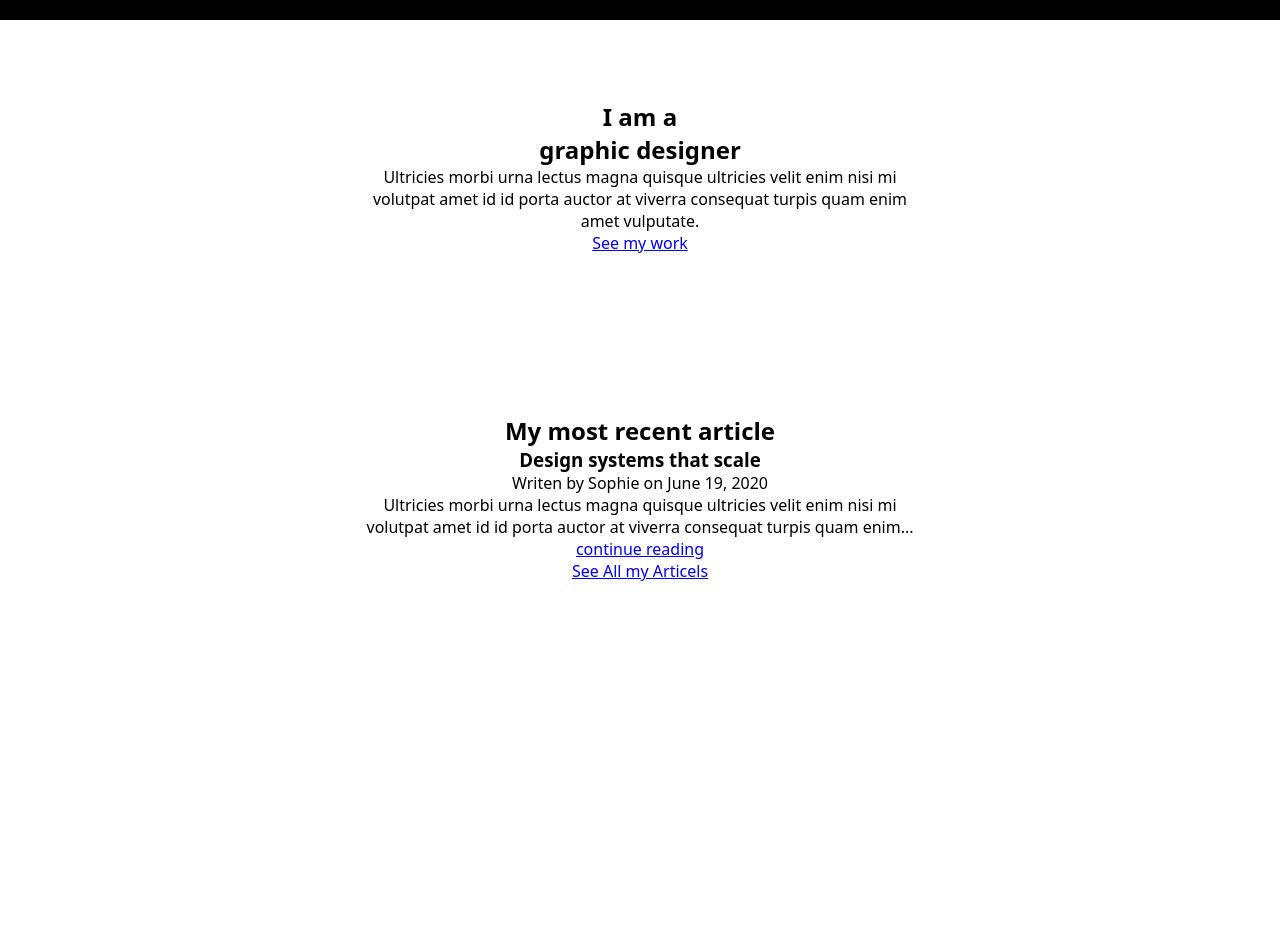
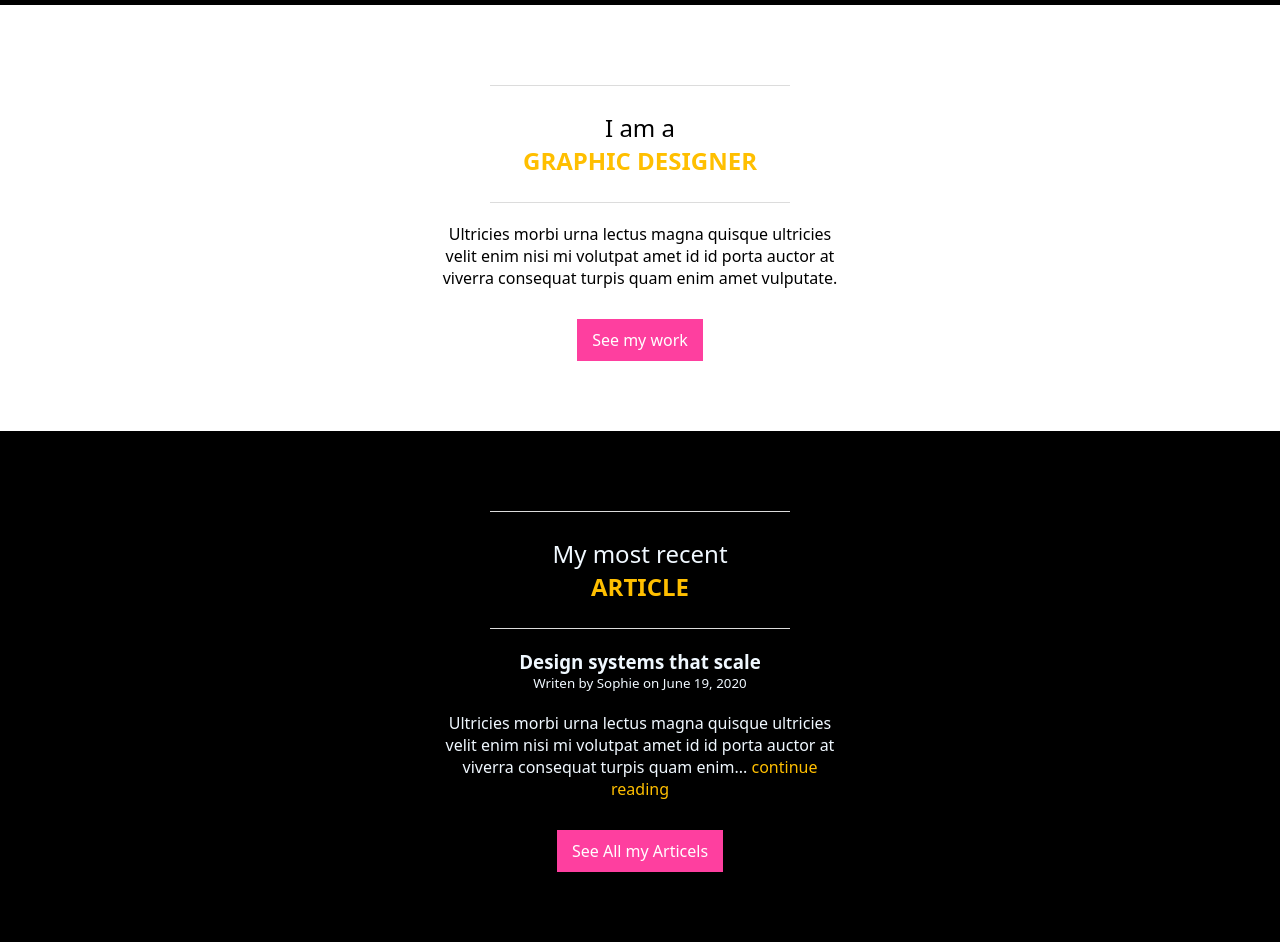
Before and after one commit to hamzaxezzat/Scrimba, a browser extension: page 4.Essential CSS concepts/CSS Challenge/index.html in a window 1280 px wide. Shown: the part 412-1354 px from the top of the page. Before the commit the page ends 1074 px from the top, so only its background shows below. Drawn offline with Linux system fonts and the light colour scheme.

Commit message:
4.Essential Final

```diff
--- a/4.Essential CSS concepts/CSS Challenge/index.css
+++ b/4.Essential CSS concepts/CSS Challenge/index.css
@@ -1,3 +1,7 @@
+:root {
+    --primary: #ffbf00;
+    --secondary: #fe3f9f;
+  }
 
 /*
 Wild Strawberry: #fe3f9f
@@ -15,7 +19,7 @@ body{
     font-family:system-ui, -apple-system, BlinkMacSystemFont, 'Segoe UI', Roboto, Oxygen, Ubuntu, Cantarell, 'Open Sans', 'Helvetica Neue', sans-serif;
 }
 .container{
-    width: 550px;
+    width: 500px;
     margin: 0 auto;
     padding: 80px 0;
 }
@@ -28,7 +32,7 @@ body{
     font-weight: 200;
 }
 #intro-h1-name{
-    color:#ffd34c;
+    color: var(--primary);
     font-size: xx-large;
     /* font-size: 200px; */
 }
@@ -40,9 +44,43 @@ body{
     border-radius: 50%;
 }
 h2{
+    padding: 25px 0;
+    border-top: thin solid gainsboro ;
+    border-bottom: thin solid gainsboro ;
+    font-weight: 200;
+    width: 60%;
+    margin: 0 auto;
 
 }
 h2 span{
+    font-weight: 700;
     display: block;
-    color: ;
+    color: var(--primary);
+    text-transform: uppercase;
 }
+.pragraph{
+    padding: 20px 0;
+    width: 80%;
+    margin:0 auto 20px
+}
+.btn{
+    background-color:var(--secondary) ;
+    color:white;
+    padding: 10px 15px;
+}
+a{
+
+    text-decoration: none;
+}
+.article-date{
+    font-size: smaller;
+}
+h3{
+    margin-top: 20px;
+}
+article a{
+    color: var(--primary);
+}
+.dark  a {
+    /* color: white; */
+}
--- a/4.Essential CSS concepts/CSS Challenge/index.html
+++ b/4.Essential CSS concepts/CSS Challenge/index.html
@@ -15,17 +15,19 @@
 
         <h2>I am a <span> graphic designer</span></h2>
 
-        <p>Ultricies morbi urna lectus magna quisque ultricies velit enim nisi mi volutpat amet id id porta auctor at viverra consequat turpis quam enim amet vulputate.</p>
+        <p class="pragraph">Ultricies morbi urna lectus magna quisque ultricies velit enim nisi mi volutpat amet id id porta auctor at viverra consequat turpis quam enim amet vulputate.</p>
         <a href="#" class="btn">See my work</a>
     </div>
+    <div class="dark">
     <div class="container">
-        <h2>My most recent article</h2>
+        <h2>My most recent <span>article</span></h2>
         <article>
             <h3>Design systems that scale</h3>
-            <p>Writen by Sophie on June 19, 2020</p>
-            <p>Ultricies morbi urna lectus magna quisque ultricies velit enim nisi mi volutpat amet id id porta auctor at viverra consequat turpis quam enim... <a href="#">continue reading</a></p>
+            <p class="article-date">Writen by Sophie on June 19, 2020</p>
+            <p class="pragraph">Ultricies morbi urna lectus magna quisque ultricies velit enim nisi mi volutpat amet id id porta auctor at viverra consequat turpis quam enim... <a href="#">continue reading</a></p>
         </article>
         <a href="#" class="btn">See All my Articels</a>
     </div>
+</div>
     </body>
 </html>
```
Also changed, not shown: 2 other files.
